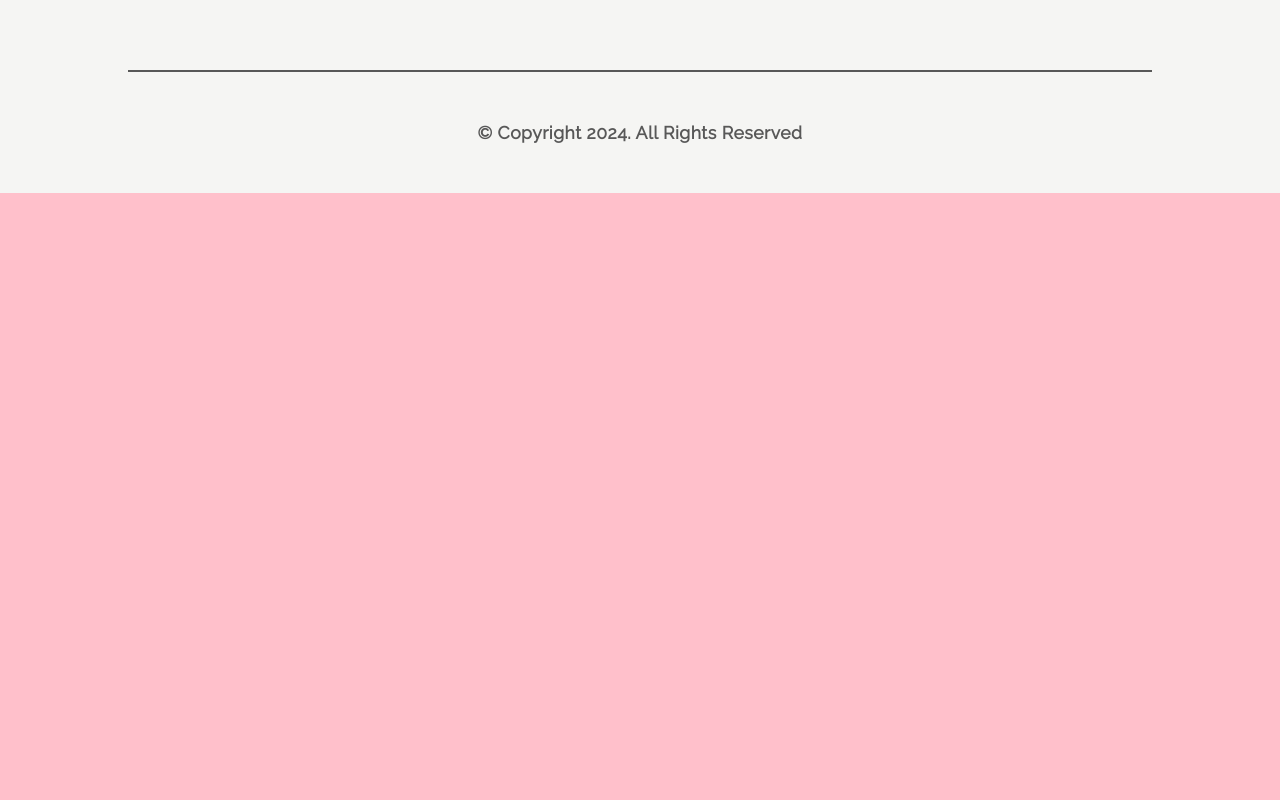
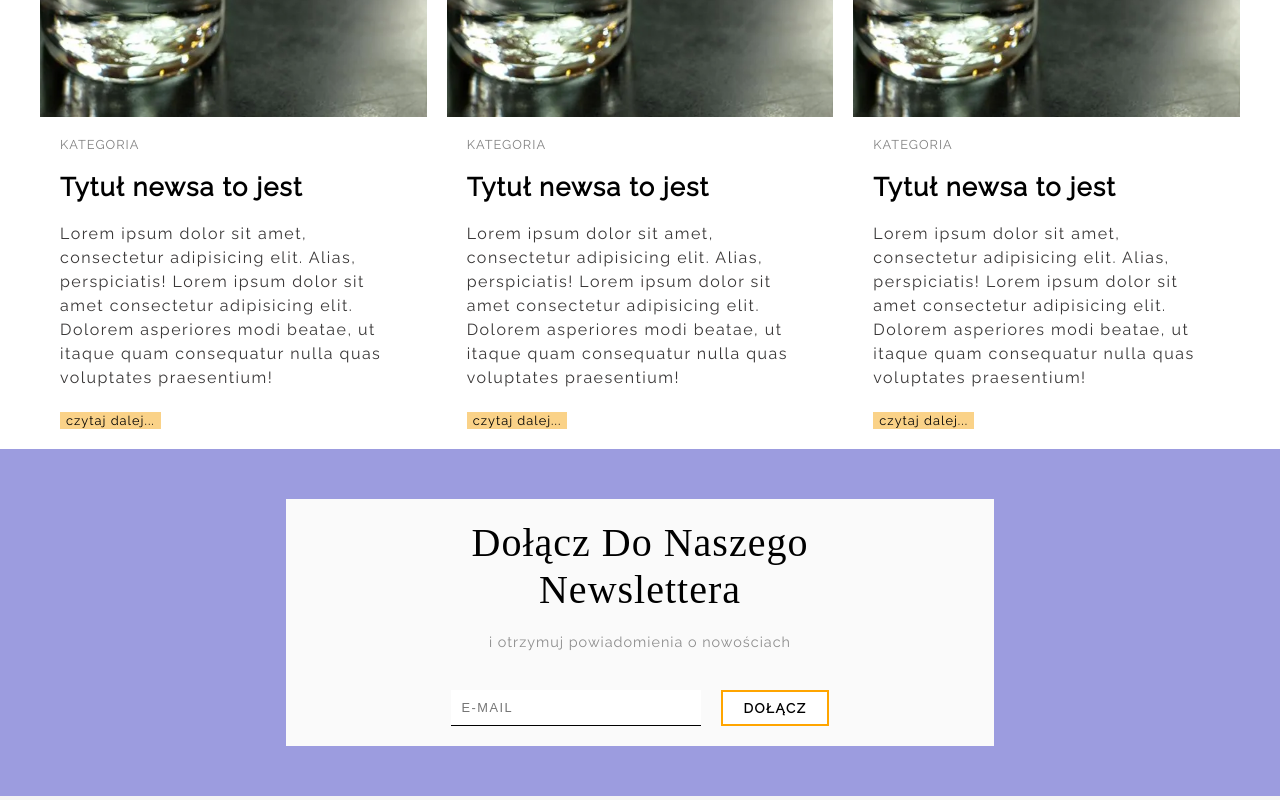
Before and after one commit to wojank/share-my-recipe, a Vue app in the folder frontend/: page / in a window 1280 px wide. Shown: the part 2240-3040 px from the top of the page. Before the commit the page ends 2433 px from the top, so only its background shows below. Built offline with nearby package versions, Linux system fonts and the light colour scheme; a web font is replaced by a local one.

Commit message:
19th, frontend: created TheNews, TheNewsList and TheNewsletter components and styles for them

```diff
--- a/frontend/src/App.vue
+++ b/frontend/src/App.vue
@@ -3,6 +3,8 @@ import Navbar from "./components/Navbar.vue";
 import TheFooter from "./components/TheFooter.vue";
 import ThePostList from "./components/ThePostList.vue";
 import TheHero from "./components/TheHero.vue";
+import TheNewsList from "./components/TheNewsList.vue";
+import TheNewsletter from "./components/TheNewsletter.vue";
 </script>
 
 <template>
@@ -10,6 +12,8 @@ import TheHero from "./components/TheHero.vue";
   <main>
     <TheHero />
     <ThePostList />
+    <TheNewsList />
+    <TheNewsletter />
   </main>
   <TheFooter />
 </template>
--- /dev/null
+++ b/frontend/src/assets/sass/_colors.scss
@@ -0,0 +1,6 @@
+$blue: rgb(156, 156, 223);
+$light-primary: rgb(255, 255, 255);
+$light-secondary: rgb(250, 250, 250);
+$dark-secondary: rgb(141, 141, 141);
+$black-primary: rgb(0, 0, 0);
+$orange-secondary: orange;
--- a/frontend/src/assets/sass/_reset.scss
+++ b/frontend/src/assets/sass/_reset.scss
@@ -18,3 +18,7 @@ a {
 img {
   display: block;
 }
+
+input {
+  outline: none;
+}
--- /dev/null
+++ b/frontend/src/assets/sass/components/the-news-list.scss
@@ -0,0 +1,20 @@
+.news-list {
+  background-color: white;
+
+  &__title {
+    text-align: center;
+    padding: 40px 0;
+    text-transform: capitalize;
+    font-size: 2rem;
+    letter-spacing: 1px;
+  }
+
+  &__wrapper {
+    width: max(1200px, 60%);
+    margin: 0 auto;
+    // background-color: rgb(229, 120, 165);
+    display: grid;
+    grid-template-columns: repeat(3, 1fr);
+    gap: 20px;
+  }
+}
--- /dev/null
+++ b/frontend/src/assets/sass/components/the-news.scss
@@ -0,0 +1,44 @@
+.news {
+  background-color: white;
+
+  &__image {
+    width: 100%;
+    height: 400px;
+    object-fit: cover;
+    object-position: center;
+    margin-bottom: 20px;
+  }
+
+  &__category {
+    padding: 0 20px;
+    margin-bottom: 20px;
+    display: block;
+    text-transform: uppercase;
+    font-size: 0.8rem;
+    letter-spacing: 1px;
+    color: rgb(129, 129, 129);
+  }
+
+  &__title {
+    padding: 0 20px;
+    margin-bottom: 20px;
+    letter-spacing: 1.2px;
+    font-size: 1.6rem;
+  }
+
+  &__text {
+    padding: 0 20px;
+    margin-bottom: 20px;
+    letter-spacing: 1.5px;
+    line-height: 1.5;
+    color: rgb(57, 55, 55);
+  }
+
+  &__btn {
+    margin-left: 20px;
+    margin-bottom: 20px;
+    font-size: 0.8rem;
+    letter-spacing: 1px;
+    background-color: rgb(250, 210, 136);
+  }
+}
--- /dev/null
+++ b/frontend/src/assets/sass/components/the-newsletter.scss
@@ -0,0 +1,70 @@
+@use "../colors" as c;
+@use "../typography" as t;
+
+.newsletter {
+  background-color: c.$blue;
+  width: 100%;
+  padding: 50px;
+
+  &__badge {
+    background-color: c.$light-secondary;
+    width: 60%;
+    margin-inline: auto;
+    padding: 20px;
+  }
+
+  &__title {
+    font-family: t.$secondary;
+    font-weight: 100;
+    font-size: 2.5rem;
+    text-align: center;
+    text-transform: capitalize;
+    width: 18ch;
+    margin-inline: auto;
+    margin-bottom: 20px;
+    letter-spacing: 1px;
+  }
+
+  &__paragraph {
+    font-size: 0.9rem;
+    text-align: center;
+    color: c.$dark-secondary;
+    margin-bottom: 40px;
+    letter-spacing: 1px;
+  }
+}
+
+.contact {
+  display: flex;
+  justify-content: center;
+  gap: 20px;
+  margin-inline: auto;
+
+  &__form {
+    width: 250px;
+    padding: 10px;
+    border: none;
+    border-bottom: 1px solid c.$black-primary;
+
+    &::placeholder {
+      letter-spacing: 1.5px;
+      font-size: 0.8rem;
+      text-transform: uppercase;
+    }
+  }
+
+  &__btn {
+    background-color: c.$light-primary;
+    padding: 5px 20px;
+    border: 2px solid c.$orange-secondary;
+    font-family: inherit;
+    font-weight: bold;
+    text-transform: uppercase;
+    letter-spacing: 1.5px;
+
+    &:hover {
+      cursor: pointer;
+      color: c.$orange-secondary;
+    }
+  }
+}
--- /dev/null
+++ b/frontend/src/components/TheNews.vue
@@ -0,0 +1,18 @@
+<script setup lang="ts"></script>
+<template>
+  <article class="news">
+    <img class="news__image" src="/waterglass.webp" alt="" />
+    <span class="news__category">kategoria</span>
+    <h2 class="news__title">Tytuł newsa to jest</h2>
+    <p class="news__text">
+      Lorem ipsum dolor sit amet, consectetur adipisicing elit. Alias,
+      perspiciatis! Lorem ipsum dolor sit amet consectetur adipisicing elit.
+      Dolorem asperiores modi beatae, ut itaque quam consequatur nulla quas
+      voluptates praesentium!
+    </p>
+    <button class="news__btn">czytaj dalej...</button>
+  </article>
+</template>
+<style scoped>
+@import "../assets/sass/components/the-news.scss";
+</style>
--- /dev/null
+++ b/frontend/src/components/TheNewsList.vue
@@ -0,0 +1,19 @@
+<script setup lang="ts">
+import { ref } from "vue";
+import TheNews from "./TheNews.vue";
+const iterations = ref([1, 2, 3, 4, 5, 6, 7, 8]);
+</script>
+
+<template>
+  <section class="news-list">
+    <h2 class="news-list__title">ze świata kuchni</h2>
+    <div class="news-list__wrapper">
+      <TheNews />
+      <TheNews />
+      <TheNews />
+    </div>
+  </section>
+</template>
+<style scoped>
+@import "../assets/sass/components/the-news-list.scss";
+</style>
--- /dev/null
+++ b/frontend/src/components/TheNewsletter.vue
@@ -0,0 +1,16 @@
+<script setup lang="ts"></script>
+<template>
+  <section class="newsletter">
+    <div class="newsletter__badge">
+      <h3 class="newsletter__title">dołącz do naszego newslettera</h3>
+      <p class="newsletter__paragraph">i otrzymuj powiadomienia o nowościach</p>
+      <form class="contact">
+        <input class="contact__form" type="email" placeholder="e-mail" />
+        <button class="contact__btn">dołącz</button>
+      </form>
+    </div>
+  </section>
+</template>
+<style scoped lang="scss">
+@import "../assets/sass/components/the-newsletter.scss";
+</style>
```
